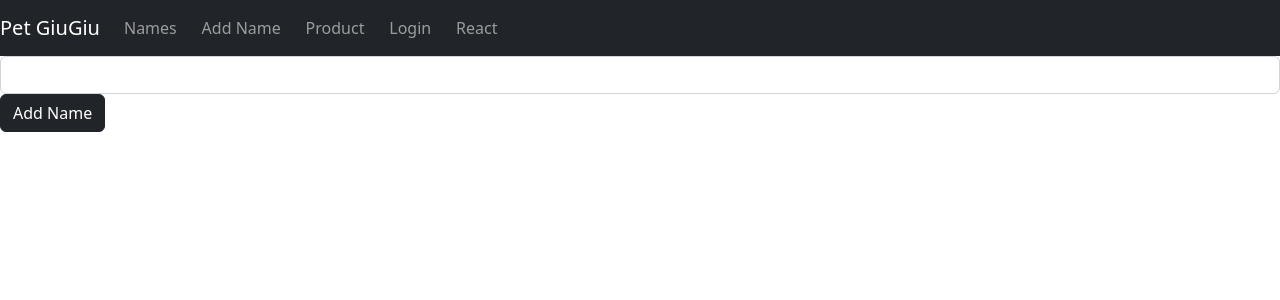
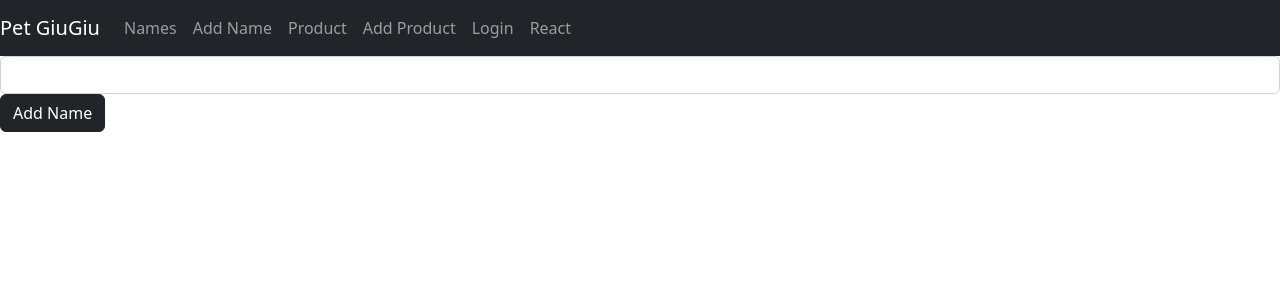
Before and after one commit to liamkurak/react-msi-final, a React (Create React App) app: page /add-name in a window 1280 px wide. Shown: the top 300 px of the page. Built offline with nearby package versions, Linux system fonts and the light colour scheme.

Commit message:
add-name,add-product actions, but not working yet

```diff
--- a/package.json
+++ b/package.json
@@ -27,6 +27,7 @@
     "react-redux": "^8.0.5",
     "react-router-dom": "^5.3.4",
     "react-scripts": "^5.0.1",
+    "redux": "^4.2.1",
     "redux-promise": "^0.6.0",
     "sass-loader": "^13.2.0",
     "scss": "^0.2.4",
--- a/src/App.tsx
+++ b/src/App.tsx
@@ -16,8 +16,8 @@ class App extends React.Component<AppProps, AppState>{
   render() {
     return (
         <>
+        <Header/>
         <main>
-            <Header/>
             {this.props.children}
             {/*<AddName addName={this.addName}/>*/}
             {/*<Names names={names}/>*/}
--- a/src/Component/names/add-name/AddName.tsx
+++ b/src/Component/names/add-name/AddName.tsx
@@ -1,16 +1,13 @@
 import {Component, SyntheticEvent} from "react";
-// import {connect} from "react-redux";
-// import {bindActionCreators, Dispatch} from "redux";
-// import {addName} from "../../../actions/names.action";
+import {addName} from "../../../actions/names.action";
+import {connect} from "react-redux";
+import {bindActionCreators, Dispatch} from "redux";
 
-
-// class AddName extends Component<AddNameProps, AddNameState>{
-class AddName extends Component<any, any>{
-
+class AddName extends Component<AddNameProps, AddNameState>{
+// class AddName extends Component<any, any>{
     state = {
         newName: ''
     };
-
     newName: string = 'Default Value';
     changeHandler = ((event: SyntheticEvent)=>{
         const newName  = (event.target as HTMLInputElement).value;
@@ -20,6 +17,7 @@ class AddName extends Component<any, any>{
             newName
         })
     });
+
     submitHandler = (event: any)=>  {
         // **** SyntheticEvent
         //          -> stopPropagation(),preventDefault()
@@ -27,7 +25,6 @@ class AddName extends Component<any, any>{
         // *? why use this?
         this.props.addName(this.state.newName);
     };
-
     render(){
         return(
             <form onSubmit={this.submitHandler} className="form-group">
@@ -38,34 +35,34 @@ class AddName extends Component<any, any>{
                     type = "text"
                 />
                 <button className="btn btn-dark"> Add Name </button>
-                {/*{console.log('props: is :', this.state)}*/}
             </form>
 
         );
     }
 }
 
-// function mapDispatchToProps(dispatch: Dispatch){
-//     // if dont need state !!!没听懂这里 14:17, 如果mapStateToProps没有的话？
-//     // addName: fn -> addName in names.action
-//     // {addName} will be merged with props
-//     return bindActionCreators({addName: addName},dispatch);
-// }
-
+function mapDispatchToProps(dispatch: Dispatch){
+    // if dont need state !!!没听懂这里 14:17, 如果mapStateToProps没有的话？
+    // addName: fn -> addName in names.action
+    // {addName} will be merged with props
+    return bindActionCreators({addName: addName},dispatch);
+}
 
 // export default AddName;
-// export default connect(null,mapDispatchToProps)(AddName);
-export default AddName;
+export default connect(null,mapDispatchToProps)(AddName);
+// export default AddName;
 
+interface AddNameProps{
+    // addName: (newName: string) => void;
+    addName: (newName: string) => {};
+}
+interface AddNameState{
+    newName: string
+}
 
-// interface AddNameProps{
-//     // addName: (newName: string) => void;
-//     addName: (newName: string) => {};
-// }
-// interface AddNameState{
-//     newName: string
-// }
-
-/*
-why we use  event.preventDefault(); ?
- */
+// this goes ./action/names.action
+// const addName = (newName: string)=> {
+//     names.push(newName);
+//     // *? why use forceUpdate to update state? cannot directly updates states?
+//     // this.forceUpdate();
+// };
--- /dev/null
+++ b/src/actions/names.action.tsx
@@ -0,0 +1,8 @@
+import {appConstants} from "../Header/appConstants";
+
+export const addName = (newName: string) => {
+    return {
+        type: appConstants.ADD_NAME,
+        payload: newName
+    };
+};
--- a/src/header/Header.tsx
+++ b/src/header/Header.tsx
@@ -16,27 +16,27 @@ const Header = () =>{
                     <li className="nav-item">
                         <NavLink className="nav-link" to={appConstants.namesRoute}> Names </NavLink>
                     </li>
-                    <li><b>|</b></li>
 
                     <li className="nav-item">
                         <NavLink className="nav-link" to={appConstants.ADD_NAME}> Add Name </NavLink>
                     </li>
-                    <li><b>|</b></li>
 
                     <li className="nav-item">
                         <NavLink className="nav-link" to={appConstants.productsRoute}> Product </NavLink>
                     </li>
-                    <li><b>|</b></li>
+
+
+                    <li className="nav-item">
+                        <NavLink className="nav-link" to={appConstants.addProductRoute}> Add Product</NavLink>
+                    </li>
 
                     <li className="nav-item">
                         <NavLink className="nav-link" to={appConstants.loginRoute}> Login </NavLink>
                     </li>
-                    <li><b>|</b></li>
 
                     <li className="nav-item">
                         <NavLink className="nav-link" to={appConstants.reactCounterRouter}> React </NavLink>
                     </li>
-                    <li><b>|</b></li>
 
                 </ul>
             </nav>
--- a/src/index.tsx
+++ b/src/index.tsx
@@ -15,33 +15,28 @@ import { Provider } from 'react-redux'
 import {Login} from "./Header/Login";
 import Names from "./Component/names/Names";
 import Products from "./Component/products/Products";
-import AddName from "./Component/names/add-name/AddName";
 import {createStore} from "@reduxjs/toolkit";
 import {rootReducer} from "./reducers/root.reducer";
-import {names} from "./reducers/names.reducer";
+import AddName from "./Component/names/add-name/AddName";
+import AddProduct from "./Component/products/add-product/AddProduct";
+import EditProduct from "./Component/products/edit-product/EditProduct";
 
 //move names[] to reducers!
 // const names = ['App-Names!!','Liam','Rayna','Charlie','names list'];
+//
+// const products = [
+//     // tslint:disable-next-line:max-line-length
+//     { name: 'iPhone', brand: 'Apple', price: 100, stock: 22, image: 'https://d2um6umu4gwssp.cloudfront.net/apple/wp-content/uploads/2016/06/iphone-1.jpg'},
+//     { name: 'iPhone3G', brand: 'Apple', price: 200, stock: 33, image: 'https://cdn.mos.cms.futurecdn.net/005cd70c02c2c8bd7b07d3cfeca82a3a.jpg'},
+//     { name: 'iPhone3GS', brand: 'Apple', price: 300, stock: 11, image: 'https://technabob.com/blog/wp-content/uploads/2009/06/iphone_3gs.jpg'},
+//     { name: 'iPhone4', brand: 'Apple', price: 400, stock: 22, image:'https://d2um6umu4gwssp.cloudfront.net/apple/wp-content/uploads/2016/06/iphone-1.jpg'},
+//     { name: 'iPhone4S', brand: 'Apple', price: 500, stock: 33, image: 'https://d2um6umu4gwssp.cloudfront.net/apple/wp-content/uploads/2016/06/iphone-1.jpg'},
+//     { name: 'iPhone5', brand: 'Apple', price: 600, stock: 11, image: 'https://d2um6umu4gwssp.cloudfront.net/apple/wp-content/uploads/2016/06/iphone-1.jpg'},
+//     { name: 'iPhone5C', brand: 'Apple', price: 700, stock: 222, image: 'https://www.notebookcheck.net/uploads/tx_nbc2/N48-Blue.jpg'},
+//     { name: 'iPhone5S', brand: 'Apple', price: 800, stock: 333, image: 'https://d2um6umu4gwssp.cloudfront.net/apple/wp-content/uploads/2016/06/iphone-1.jpg'},
+//     { name: 'iPhone6', brand: 'Apple', price: 900, stock: 111, image: 'https://support.apple.com/library/APPLE/APPLECARE_ALLGEOS/SP705/SP705-iphone_6-mul.png'}
+// ];
 
-const products = [
-    // tslint:disable-next-line:max-line-length
-    { name: 'iPhone', brand: 'Apple', price: 100, stock: 22, image: 'https://d2um6umu4gwssp.cloudfront.net/apple/wp-content/uploads/2016/06/iphone-1.jpg'},
-    { name: 'iPhone3G', brand: 'Apple', price: 200, stock: 33, image: 'https://cdn.mos.cms.futurecdn.net/005cd70c02c2c8bd7b07d3cfeca82a3a.jpg'},
-    { name: 'iPhone3GS', brand: 'Apple', price: 300, stock: 11, image: 'https://technabob.com/blog/wp-content/uploads/2009/06/iphone_3gs.jpg'},
-    { name: 'iPhone4', brand: 'Apple', price: 400, stock: 22, image:'https://d2um6umu4gwssp.cloudfront.net/apple/wp-content/uploads/2016/06/iphone-1.jpg'},
-    { name: 'iPhone4S', brand: 'Apple', price: 500, stock: 33, image: 'https://d2um6umu4gwssp.cloudfront.net/apple/wp-content/uploads/2016/06/iphone-1.jpg'},
-    { name: 'iPhone5', brand: 'Apple', price: 600, stock: 11, image: 'https://d2um6umu4gwssp.cloudfront.net/apple/wp-content/uploads/2016/06/iphone-1.jpg'},
-    { name: 'iPhone5C', brand: 'Apple', price: 700, stock: 222, image: 'https://www.notebookcheck.net/uploads/tx_nbc2/N48-Blue.jpg'},
-    { name: 'iPhone5S', brand: 'Apple', price: 800, stock: 333, image: 'https://d2um6umu4gwssp.cloudfront.net/apple/wp-content/uploads/2016/06/iphone-1.jpg'},
-    { name: 'iPhone6', brand: 'Apple', price: 900, stock: 111, image: 'https://support.apple.com/library/APPLE/APPLECARE_ALLGEOS/SP705/SP705-iphone_6-mul.png'}
-];
-
-
-const addName = (newName: string)=> {
-    names.push(newName);
-    // *? why use forceUpdate to update state? cannot directly updates states?
-    // this.forceUpdate();
-};
 
 const root = document.getElementById('root');
 ReactDOM.render(
@@ -49,9 +44,15 @@ ReactDOM.render(
         <Provider store={createStore(rootReducer)}>
         <App>
             <Switch>
-                <Route path={appConstants.addNameRoute} component={()=><AddName addName={addName}/>} />
+                {/*<Route path={appConstants.addNameRoute} component={()=><AddName addName={addName}/>} />*/}
+                <Route path={appConstants.addNameRoute} component={AddName} />
+
                 <Route path={appConstants.namesRoute} component={Names}/>
                 <Route path={appConstants.productsRoute} component={Products}/>
+                <Route path={appConstants.addProductRoute} component={AddProduct}/>
+                <Route path={`${appConstants.editProductRoute}/:name`} component={EditProduct}/>
+
+
                 <Route path={appConstants.loginRoute} component={Login}/>
                 <Route path={appConstants.reactCounterRouter} component={ReactCounter}/>
             </Switch>
--- a/src/reducers/names.reducer.tsx
+++ b/src/reducers/names.reducer.tsx
@@ -1,13 +1,12 @@
+import {appConstants} from "../Header/appConstants";
 
 export const names = ['Liam','Rayna','Charlie','Using Reducer now'];
 // set default value of state to names.
 export const namesReducer = (state =  names, action: NamesReducerAction) => {
-    // if (action.type ===  appConstants.ADD_NAME){
-    //     // action.payload
-    //     // make a copy : from()
-    //     // ES6 make a copy
-    //     return [...state, action.payload];
-    // }
+    if (action.type ===  appConstants.ADD_NAME){
+        // ES6 make a copy [...sate,pay] -> make a copy : from()
+        return [...state, action.payload];
+    }
     return state;
 };
 
```
Also changed, not shown: src/Component/products/add-product/AddProduct.tsx (+0 -12 lines), src/actions/products.action.tsx (added, +47 -0 lines), 2 other files (tests, documents, lock files or other folders).
